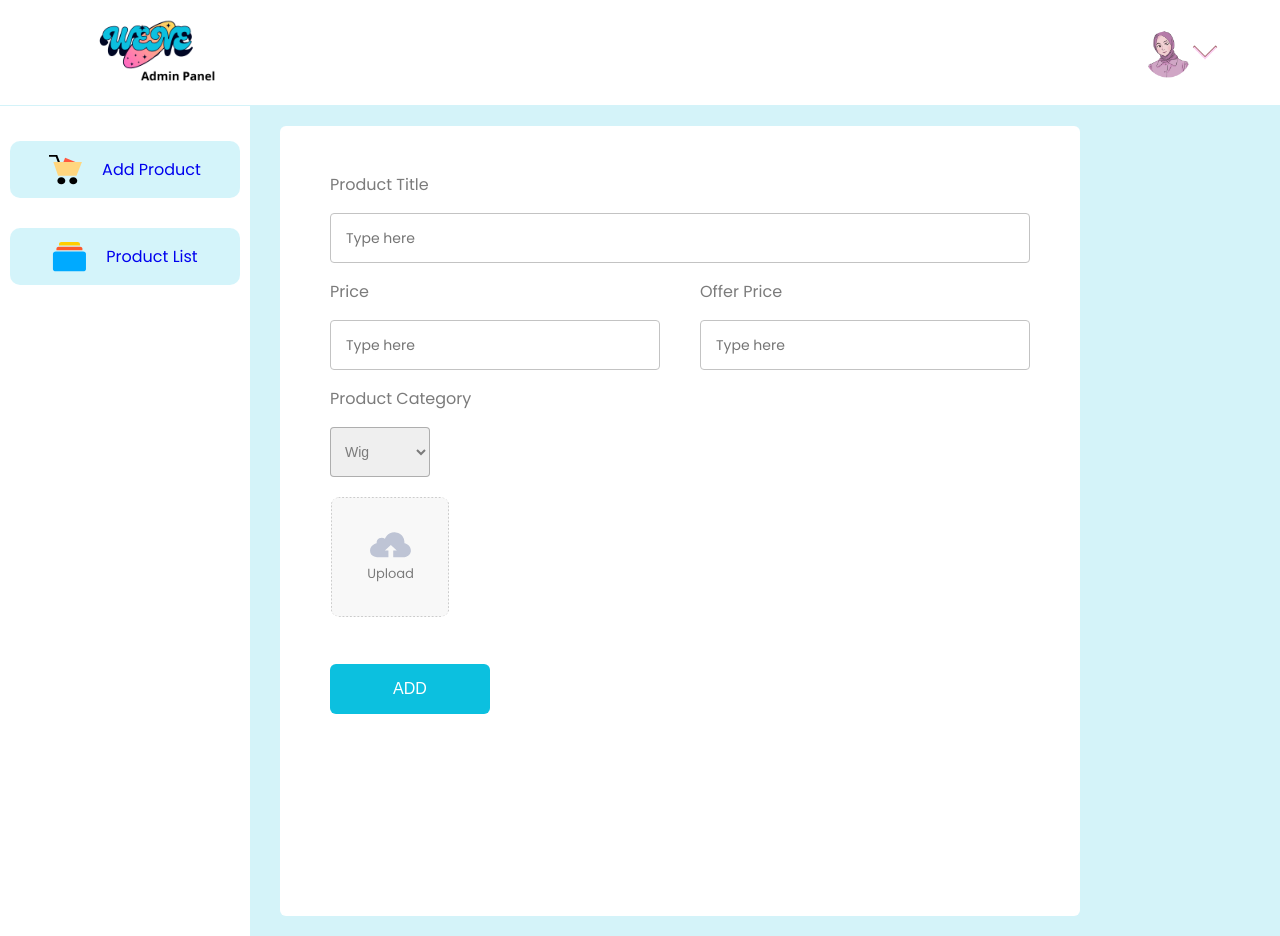
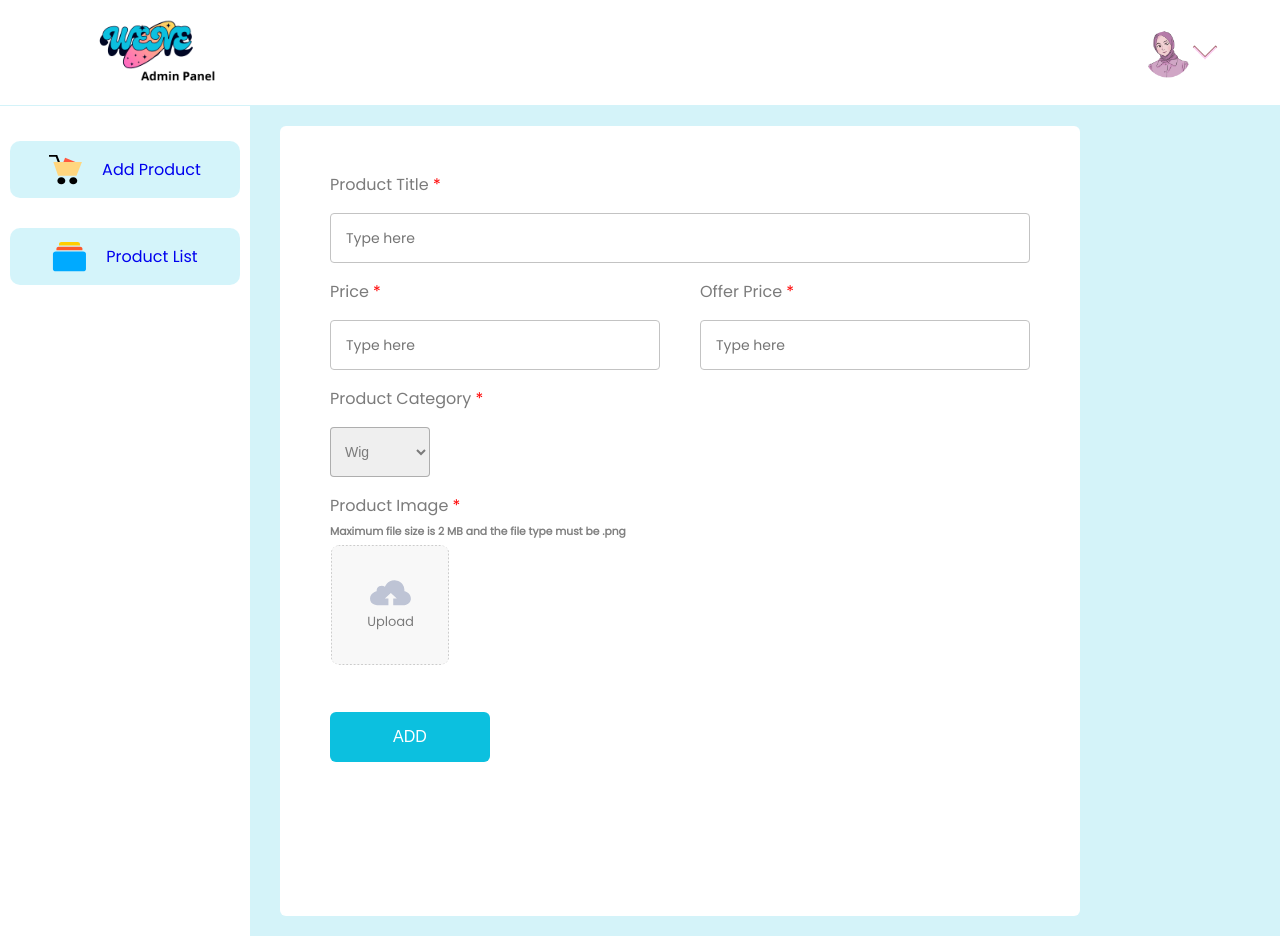
Before and after one commit to Imhwami/Wene, a React (Vite) app in the folder admin/: page /addproduct in a window 1280 px wide. Built offline with nearby package versions, Linux system fonts and the light colour scheme.

Commit message:
Add validation to all the fields to be required, add validation upload image to accept .png only with maximum file size is 2 MB, add validation in the price to accept number only

```diff
--- a/admin/package.json
+++ b/admin/package.json
@@ -12,7 +12,8 @@
   "dependencies": {
     "react": "^18.2.0",
     "react-dom": "^18.2.0",
-    "react-router-dom": "^6.22.3"
+    "react-router-dom": "^6.22.3",
+    "react-toastify": "^10.0.5"
   },
   "devDependencies": {
     "@types/react": "^18.2.66",
--- a/admin/src/Components/AddProduct/AddProduct.css
+++ b/admin/src/Components/AddProduct/AddProduct.css
@@ -56,6 +56,9 @@
     font-size: 16px;
     font-weight: 500;
 }
+.required {
+    color: red;
+}
 @media(max-width:800px) {
     .add-product{
         width: auto;
--- a/admin/src/Components/AddProduct/AddProduct.jsx
+++ b/admin/src/Components/AddProduct/AddProduct.jsx
@@ -1,25 +1,60 @@
-import { useState } from 'react'
-import './AddProduct.css'
+import { useState } from 'react';
+import './AddProduct.css';
 import upload_area from "../../assets/upload_area.svg";
+import { toast, ToastContainer } from 'react-toastify';
+import 'react-toastify/dist/ReactToastify.css';
 
 const AddProduct = () => {
     const [image, setImage] = useState(false);
     const [productDetails, setProductDetails] = useState({
         name: "",
         image: "",
-        category: "women",
+        category: "wig",
         new_price: "",
         old_price: ""
-    })
+    });
+
     const imageHandler = (e) => {
-        setImage(e.target.files[0]);
-    }
+        const file = e.target.files[0];
+
+        // Check if the file is a PNG
+        if (file && file.type !== "image/png") {
+            toast.error("Only .png files are allowed.");
+            setImage(false);
+            return;
+        }
+
+        // Check if the file size is under 2MB
+        if (file && file.size > 2 * 1024 * 1024) {
+            toast.error("File size must be under 2MB.");
+            setImage(false);
+            return;
+        }
+
+        // If no errors, set the image
+        setImage(file);
+    };
+
     const changeHandler = (e) => {
-        setProductDetails({ ...productDetails, [e.target.name]: e.target.value })
-    }
+        const { name, value } = e.target;
+
+        if (name === 'new_price' || name === 'old_price') {
+            if (/^\d*\.?\d*$/.test(value)) {
+                setProductDetails({ ...productDetails, [name]: value });
+            }
+        } else {
+            setProductDetails({ ...productDetails, [name]: value });
+        }
+    };
 
     const Add_Product = async () => {
-        // console.log(productDetails);
+        const { name, image, category, new_price, old_price } = productDetails;
+
+        if (!name || !image || !category || !new_price || !old_price || !image) {
+            toast.error("All fields are required, including the image upload.");
+            return;
+        }
+
         let responseData;
         let product = productDetails;
 
@@ -32,7 +67,7 @@ const AddProduct = () => {
                 Accept: 'application/json',
             },
             body: formData,
-        }).then((resp) => resp.json()).then((data) => { responseData = data })
+        }).then((resp) => resp.json()).then((data) => { responseData = data });
 
         if(responseData.success){
             product.image = responseData.image_url;
@@ -45,30 +80,29 @@ const AddProduct = () => {
                 },
                 body:JSON.stringify(product),
             }).then((resp)=>resp.json()).then((data)=>{
-                data.success?alert("Product Added"):alert("Failed")
+                data.success ? toast.success("Product Added") : toast.error("Failed");
             })
         }
-    }
-
+    };
 
     return (
         <div className='add-product'>
             <div className="addproduct-itemfield">
-                <p>Product Title</p>
+                <p>Product Title <span className="required">*</span></p>
                 <input value={productDetails.name} onChange={changeHandler} type="text" name='name' placeholder='Type here' />
             </div>
             <div className="addproduct-price">
                 <div className="addproduct-itemfield">
-                    <p>Price</p>
+                    <p>Price <span className="required">*</span></p>
                     <input value={productDetails.old_price} onChange={changeHandler} type="text" name='old_price' placeholder='Type here' />
                 </div>
                 <div className="addproduct-itemfield">
-                    <p>Offer Price</p>
+                    <p>Offer Price <span className="required">*</span></p>
                     <input value={productDetails.new_price} onChange={changeHandler} type="text" name='new_price' placeholder='Type here' />
                 </div>
             </div>
             <div className="addproduct-itemfield">
-                <p>Product Category</p>
+                <p>Product Category <span className="required">*</span></p>
                 <select value={productDetails.category} onChange={changeHandler} name="category" className='add-product-selector'>
                     <option value="wig">Wig</option>
                     <option value="eyelash">Eyelash</option>
@@ -77,14 +111,17 @@ const AddProduct = () => {
                 </select>
             </div>
             <div className="addproduct-itemfield">
+                <p>Product Image <span className="required">*</span></p>
+                <h6 style={{marginTop:'-10px', marginBottom:'-15px', color: 'gray'}}>Maximum file size is 2 MB and the file type must be .png</h6>
                 <label htmlFor="file-input">
                     <img src={image ? URL.createObjectURL(image) : upload_area} className='addproduct-thumnail-img' alt="" />
                 </label>
-                <input onChange={imageHandler} type="file" name='image' id='file-input' hidden />
+                <input onChange={imageHandler} type="file" name='image' id='file-input' accept=".png" hidden />
             </div>
             <button onClick={() => { Add_Product() }} className='addproduct-btn'>ADD</button>
+            <ToastContainer /> {/* Toast container to display the toast notifications */}
         </div>
     )
 }
 
-export default AddProduct
+export default AddProduct;
```
Also changed, not shown: 1 other file (tests, documents, lock files or other folders).
